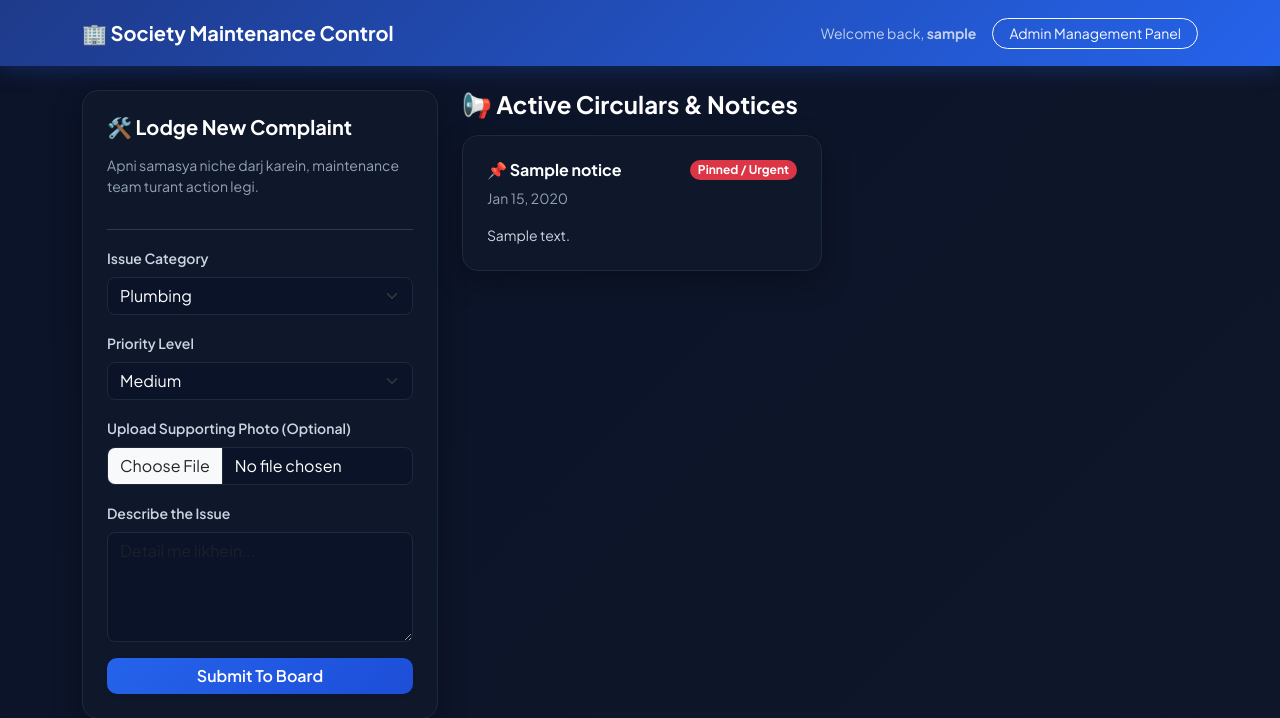
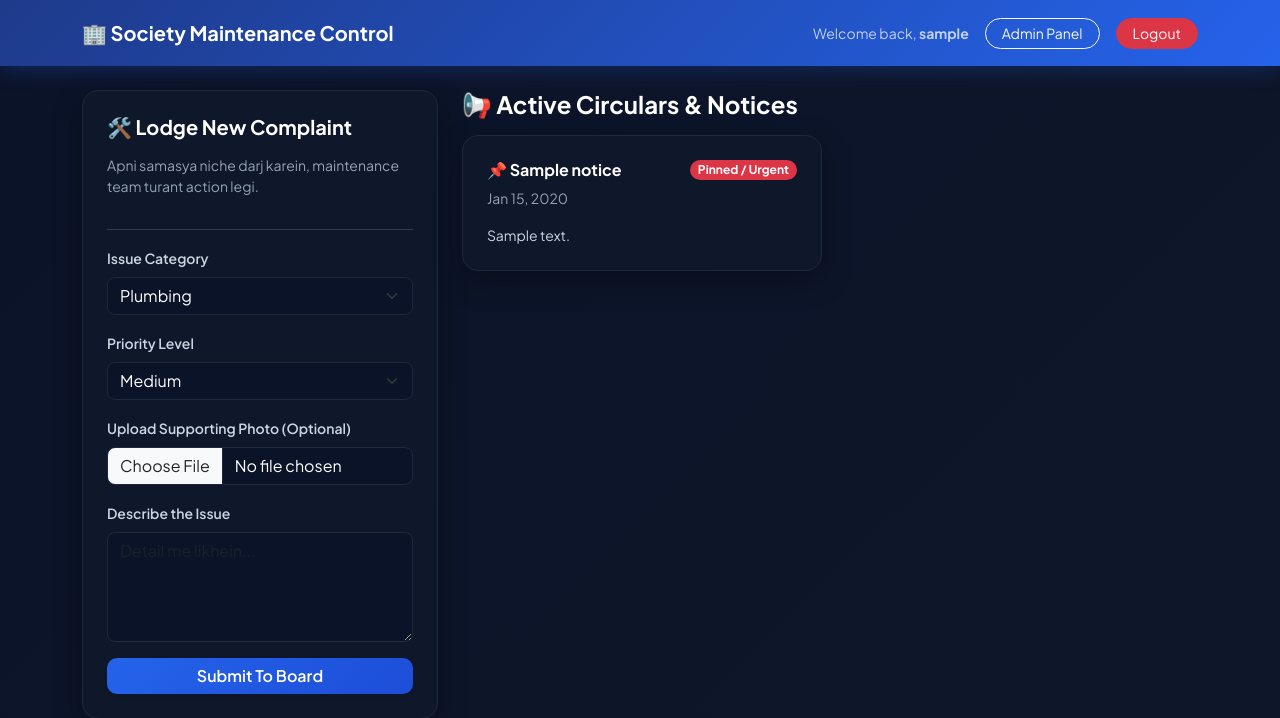
Before and after one commit to aman-pandey2004/Society-Maintenance-Tracker, a Django app: template core/templates/core/dashboard.html in a window 1280 px wide. Shown: the top 718 px of the page. Run offline with Django 5.2, Linux system fonts and the light colour scheme; the template is opened without the code that fills it: values that come from a table or form of the project are taken from there, others are empty; a user stored in the database is signed in; tables that the repository leaves empty hold one stand-in row (values such as "Sample post"); grey boxes marked "Sample" are stand-in pictures.

Commit message:
Added dynamic Login, Logout and Admin buttons to Navbar

```diff
--- a/core/templates/core/dashboard.html
+++ b/core/templates/core/dashboard.html
@@ -99,8 +99,20 @@
         <div class="container">
             <span class="navbar-brand mb-0 h1 fw-bold">🏢 Society Maintenance Control</span>
             <div class="d-flex align-items-center gap-3">
-                <span class="text-light small opacity-75">Welcome back, <strong>{{ request.user.username }}</strong></span>
-                <a href="/admin" class="btn btn-sm btn-outline-light px-3 rounded-pill">Admin Management Panel</a>
+                {% if request.user.is_authenticated %}
+                    <span class="text-light small opacity-75">Welcome back, <strong>{{ request.user.username }}</strong></span>
+
+                    {% if request.user.is_staff %}
+                        <a href="/admin" class="btn btn-sm btn-outline-light px-3 rounded-pill">Admin Panel</a>
+                    {% endif %}
+
+                    <form action="{% url 'logout' %}" method="POST" class="d-inline m-0">
+                        {% csrf_token %}
+                        <button type="submit" class="btn btn-sm btn-danger px-3 rounded-pill">Logout</button>
+                    </form>
+                {% else %}
+                    <a href="{% url 'login' %}" class="btn btn-sm btn-light px-4 rounded-pill fw-bold">Login</a>
+                {% endif %}
             </div>
         </div>
     </nav>
```
